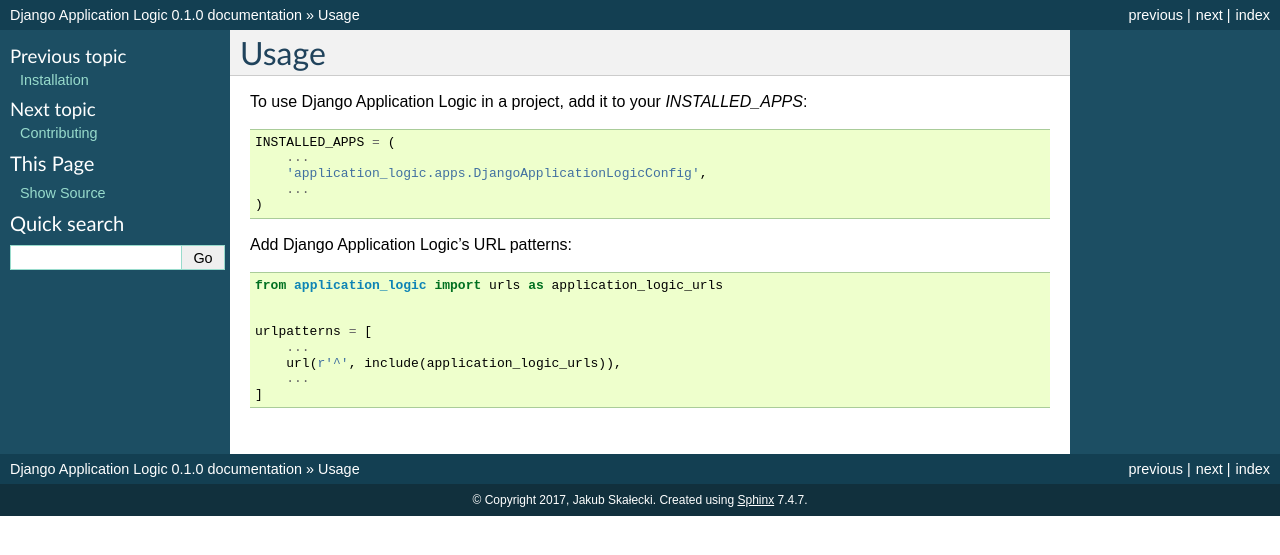
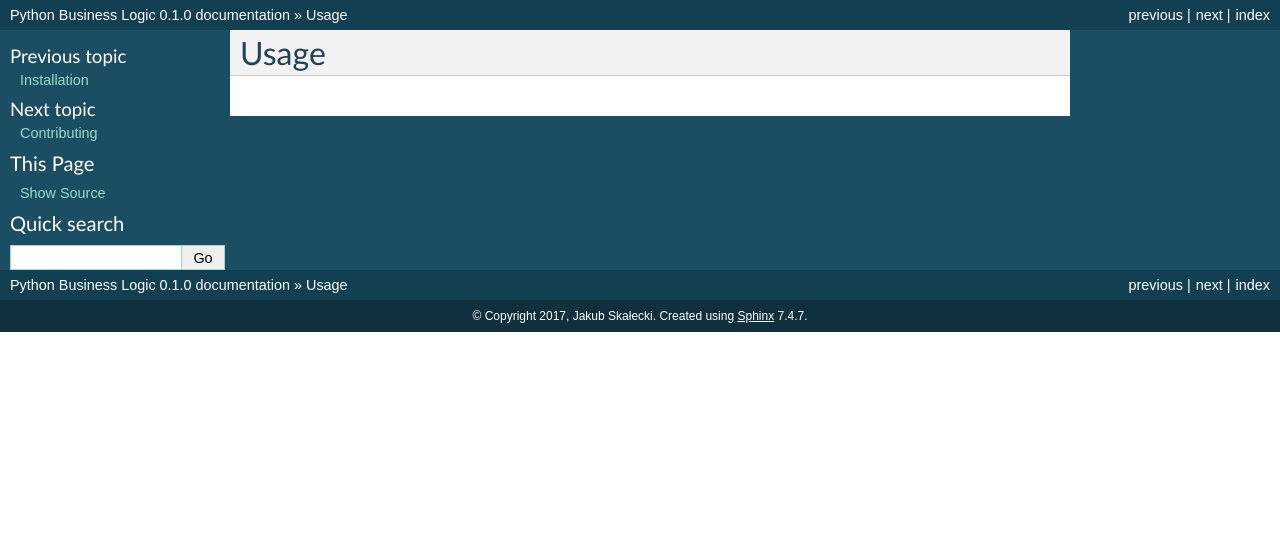
Before and after one commit to Valian/python-business-logic, a Sphinx documentation site: the page built from docs/usage.rst, in a window 1280 px wide. Shown: the top 555 px of the page. Built offline with Sphinx 7.4.7, drawn with Linux system fonts in a browser that asks for light colours.

Commit message:
Renamed all occurences of Django Application Logic and similar to Python Business Logic

```diff
--- a/docs/conf.py
+++ b/docs/conf.py
@@ -46,7 +46,7 @@
 master_doc = 'index'
 
 # General information about the project.
-project = u'Django Application Logic'
+project = u'Python Business Logic'
 copyright = u'2017, Jakub Skałecki'
 
 # The version info for the project you're documenting, acts as replacement for
@@ -173,7 +173,7 @@
 #html_file_suffix = None
 
 # Output file base name for HTML help builder.
-htmlhelp_basename = 'django-application-logicdoc'
+htmlhelp_basename = 'python-business-logicdoc'
 
 
 # -- Options for LaTeX output --------------------------------------------------
@@ -192,7 +192,7 @@
 # Grouping the document tree into LaTeX files. List of tuples
 # (source start file, target name, title, author, documentclass [howto/manual]).
 latex_documents = [
-  ('index', 'django-application-logic.tex', u'Django Application Logic Documentation',
+  ('index', 'python-business-logic.tex', u'Python Business Logic Documentation',
    u'Jakub Skałecki', 'manual'),
 ]
 
@@ -222,7 +222,7 @@
 # One entry per manual page. List of tuples
 # (source start file, name, description, authors, manual section).
 man_pages = [
-    ('index', 'django-application-logic', u'Django Application Logic Documentation',
+    ('index', 'python-business-logic', u'Python Business Logic Documentation',
      [u'Jakub Skałecki'], 1)
 ]
 
@@ -236,8 +236,8 @@
 # (source start file, target name, title, author,
 #  dir menu entry, description, category)
 texinfo_documents = [
-  ('index', 'django-application-logic', u'Django Application Logic Documentation',
-   u'Jakub Skałecki', 'django-application-logic', 'One line description of project.',
+  ('index', 'python-business-logic', u'Python Business Logic Documentation',
+   u'Jakub Skałecki', 'python-business-logic', 'One line description of project.',
    'Miscellaneous'),
 ]
 
--- a/docs/index.rst
+++ b/docs/index.rst
@@ -3,7 +3,7 @@
    You can adapt this file completely to your liking, but it should at least
    contain the root `toctree` directive.
 
-Welcome to Django Application Logic's documentation!
+Welcome to Python Business Logic's documentation!
 =================================================================
 
 Contents:
--- a/docs/installation.rst
+++ b/docs/installation.rst
@@ -4,9 +4,9 @@
 
 At the command line::
 
-    $ easy_install django-application-logic
+    $ easy_install python-business-logic
 
 Or, if you have virtualenvwrapper installed::
 
-    $ mkvirtualenv django-application-logic
-    $ pip install django-application-logic
+    $ mkvirtualenv python-business-logic
+    $ pip install python-business-logic
--- a/docs/usage.rst
+++ b/docs/usage.rst
@@ -1,26 +1,3 @@
 =====
 Usage
 =====
-
-To use Django Application Logic in a project, add it to your `INSTALLED_APPS`:
-
-.. code-block:: python
-
-    INSTALLED_APPS = (
-        ...
-        'application_logic.apps.DjangoApplicationLogicConfig',
-        ...
-    )
-
-Add Django Application Logic's URL patterns:
-
-.. code-block:: python
-
-    from application_logic import urls as application_logic_urls
-
-
-    urlpatterns = [
-        ...
-        url(r'^', include(application_logic_urls)),
-        ...
-    ]
```
Also changed, not shown: CONTRIBUTING.rst (+10 -10 lines), README.rst (+11 -22 lines), setup.py (+5 -8 lines), 4 other files.
